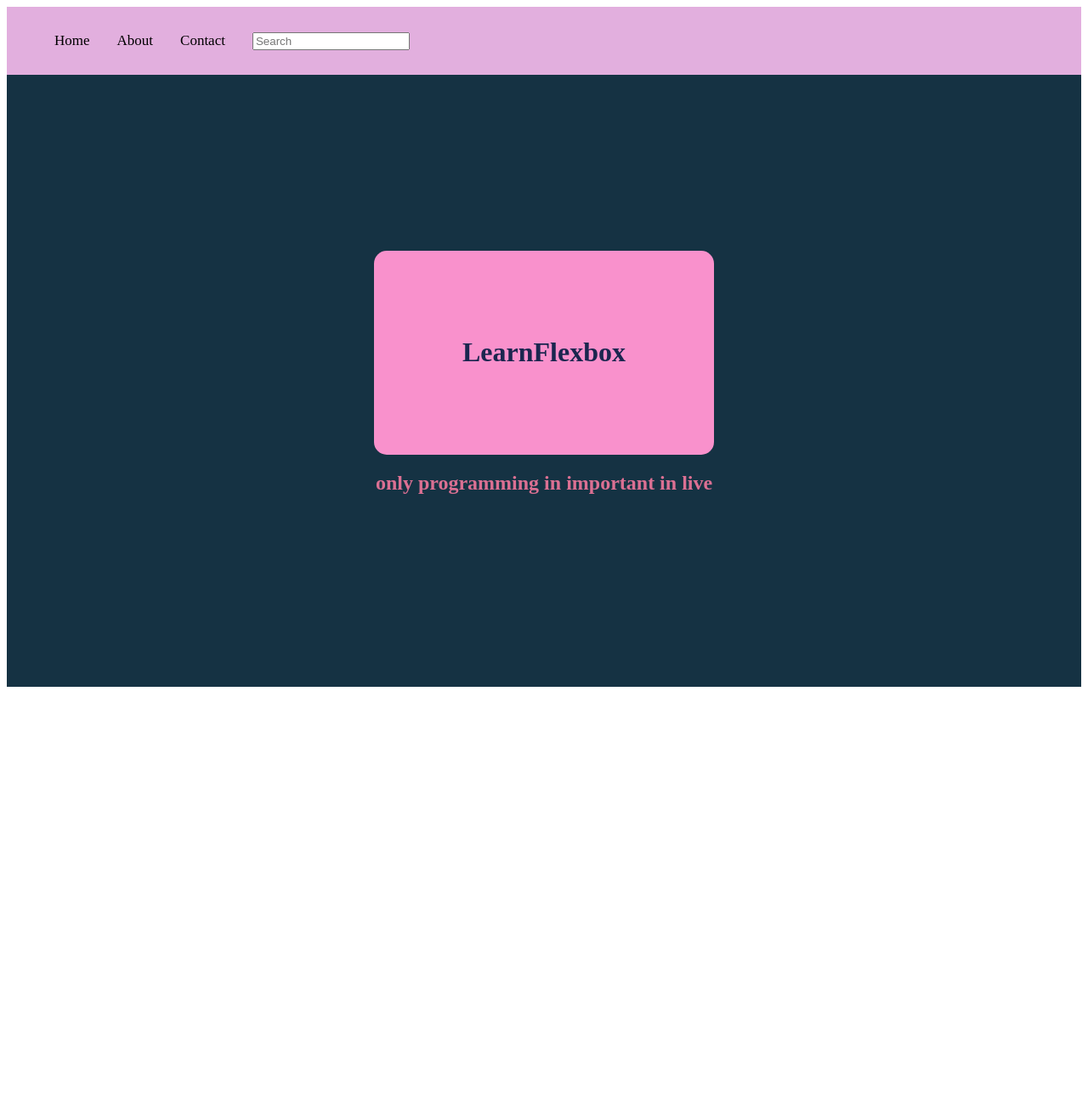
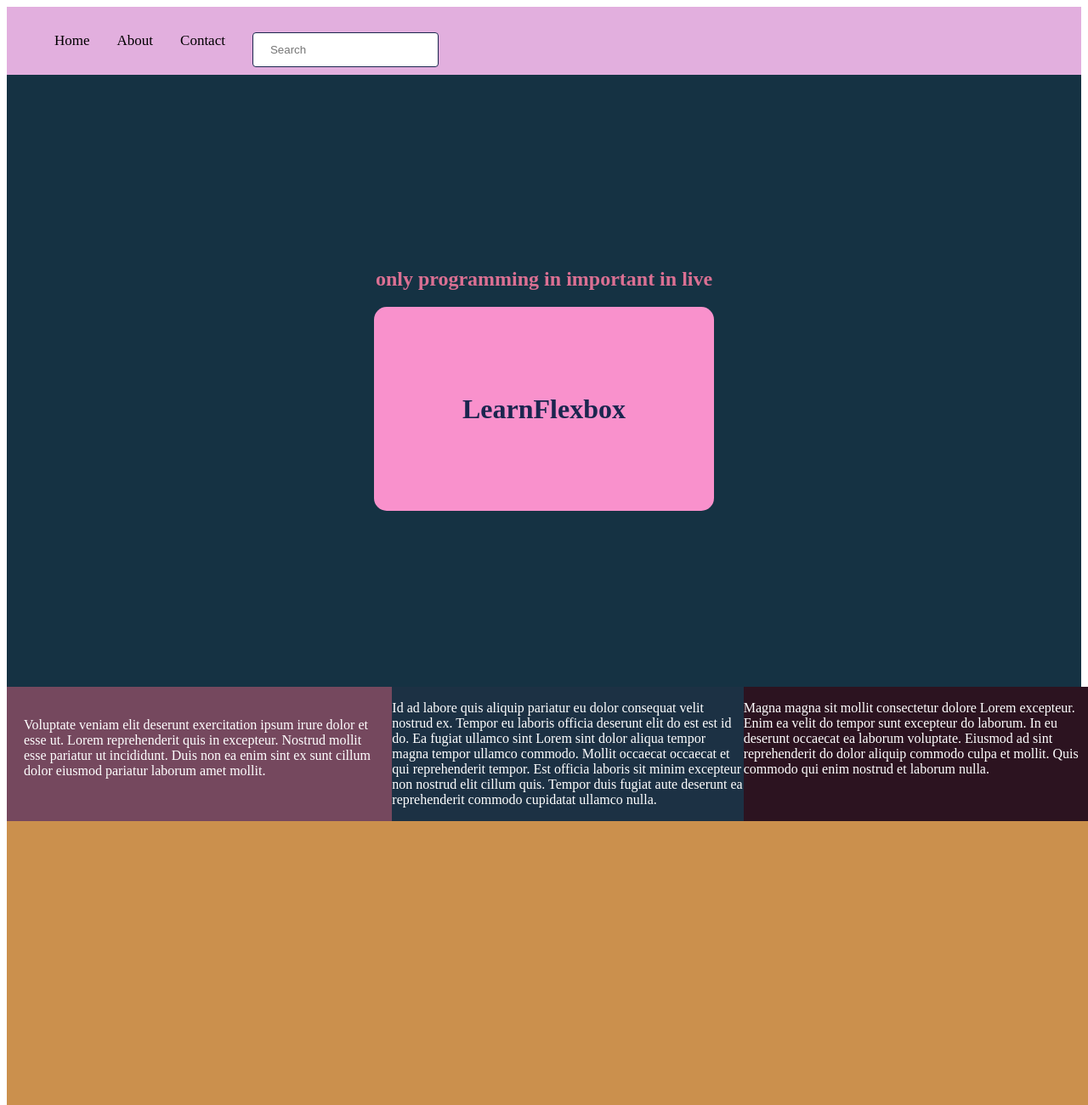
Before and after one commit to dawid446/learnFlexBox, a plain HTML site: page index.html in a window 1280 px wide. Shown: the top 1300 px of the page at 85% size. Before the commit the page ends 816 px from the top, so only its background shows below. Drawn offline with Linux system fonts and the light colour scheme.

Commit message:
new seciton

```diff
--- a/index.html
+++ b/index.html
@@ -20,7 +20,6 @@
             <p class="browsehappy">You are using an <strong>outdated</strong> browser. Please <a href="#">upgrade your browser</a> to improve your experience.</p>
         <![endif]-->
     <div class="page">
-        <div class="Navcontener">
             <div class="navbar">
                 <ul>
                     <li>Home</li>
@@ -30,55 +29,35 @@
                         <input type="text" class="search-input" placeholder="Search">
                     </li>
                 </ul>
+            </div>
+        <div class="container_first">
+                <h2 style="color:palevioletred">only programming in important in live</h2>
+            <div class="text">
+                <h1>LearnFlexbox</h1>
 
             </div>
+
         </div>
-        <div class="content">
-            <div class="text">
-                <h1>LearnFlexbox</h1>
+    </div>
+    <div class="second_page">
+        <div class="container_second">
+            <div class="first">
+               <p>
+                   Voluptate veniam elit deserunt exercitation ipsum irure dolor et esse ut. Lorem reprehenderit quis in excepteur. Nostrud mollit esse pariatur ut incididunt. Duis non ea enim sint ex sunt cillum dolor eiusmod pariatur laborum amet mollit.
+               </p>
             </div>
-            <h2 style="color:palevioletred">only programming in important in live</h2>
+            <div class="second">
+                <p>
+                    Id ad labore quis aliquip pariatur eu dolor consequat velit nostrud ex. Tempor eu laboris officia deserunt elit do est est id do. Ea fugiat ullamco sint Lorem sint dolor aliqua tempor magna tempor ullamco commodo. Mollit occaecat occaecat et qui reprehenderit tempor. Est officia laboris sit minim excepteur non nostrud elit cillum quis. Tempor duis fugiat aute deserunt ea reprehenderit commodo cupidatat ullamco nulla.
+                </p>
+            </div>
+            <div class="third">
+                <p>
+                    Magna magna sit mollit consectetur dolore Lorem excepteur. Enim ea velit do tempor sunt excepteur do laborum. In eu deserunt occaecat ea laborum voluptate. Eiusmod ad sint reprehenderit do dolor aliquip commodo culpa et mollit. Quis commodo qui enim nostrud et laborum nulla.
+                </p>
+            </div>
         </div>
-        <!-- <input name="textId" id="textId" type="text">
-                            <input id="button1" value="ClickMe" type="button" onclick="button1()"></input>
-                            <div>
-                                <button onclick="addTolist()">AddtoList</button>
-                                <ul id="myList">
-
-                                </ul>
-                            </div>
-                          -->
-
-
     </div>
-
-
-
-    <script>
-        function addTolist() {
-            var node = document.createElement("li");
-            var textnode = document.createTextNode(document.getElementById("textId").value);
-
-            node.appendChild(textnode);
-            document.getElementById("myList").appendChild(node);
-        }
-        var tablica = [0, 2, 3, 4, 5, 6, 7]
-
-        tablica.forEach(function (element, index) {
-            ('idex' + index + 'element' + element);
-        })
-
-        const funkcja = (index, element) => {
-
-        }
-
-
-
-        document.getElementById("button1").onclick = function () {
-            var value = document.getElementById("textId").value;
-            alert(value);
-        }
-    </script>
 </body>
 
 </html>
--- a/style.css
+++ b/style.css
@@ -4,30 +4,19 @@
 }
 .page{
     display: flex;
+    flex-direction: column;
     min-height: 100vh;
-    flex-direction: column
 }
-.content{
-    height: 90vh;
-    background: #153243;
-    display: flex;
-    justify-content: center;
-    align-items: center;
-    flex-direction: column
-}
-
-.Navcontener{
-   height: 80px;
+.navbar{
+    height: 80px;
     background: #E2AFDE;
-
 }
 .navbar ul{
     display: flex;
     list-style-type: none;
-}
-ul{
     flex-wrap: wrap;
 }
+
 ul li{
     text-decoration: none;
     text-align: center;
@@ -39,6 +28,14 @@ ul li:hover{
     background-color: #885070;
 }
 
+.container_first{
+    height: 90vh;
+    background: #153243;
+    display: flex;
+    justify-content: center;
+    align-items: center;
+    flex-direction: column
+}
 
 
 .text{
@@ -47,16 +44,50 @@ ul li:hover{
     background: #F991CC;
     border-radius: 15px;
     display: flex;
-    justify-content: center;
-    align-items: center;
+
     color: #1B264F;
 }
-.content :hover{
+.text h1{
+    margin: auto
+}
+.container_first .text:hover{
     background: #885070;
     color: white;
+
     transition:all 0.3s ease;
     -webkit-transform: scale(1.3);
         -ms-transform: scale(1.3);
         transform: scale(1.3);
+}
+
+.search-input{
+    border: 1px solid #1B264F;
+    border-radius: 4px;
+    padding: 12px 20px;
+}
+
+.second_page{
+    width: 100vw;
+    height: 100vh;
+    background: #CB904D
+}
+.container_second{
+
+    display: flex;
+    color: white;
+    justify-content: space-between;
 
 }
+.first{
+    padding: 20px;
+    flex: 1;
+    background: #75485E;
+}
+.second{
+    flex: 1;
+    background: #1C3144;
+}
+.third{
+    flex: 1;
+    background: #2C1320
+}
```
